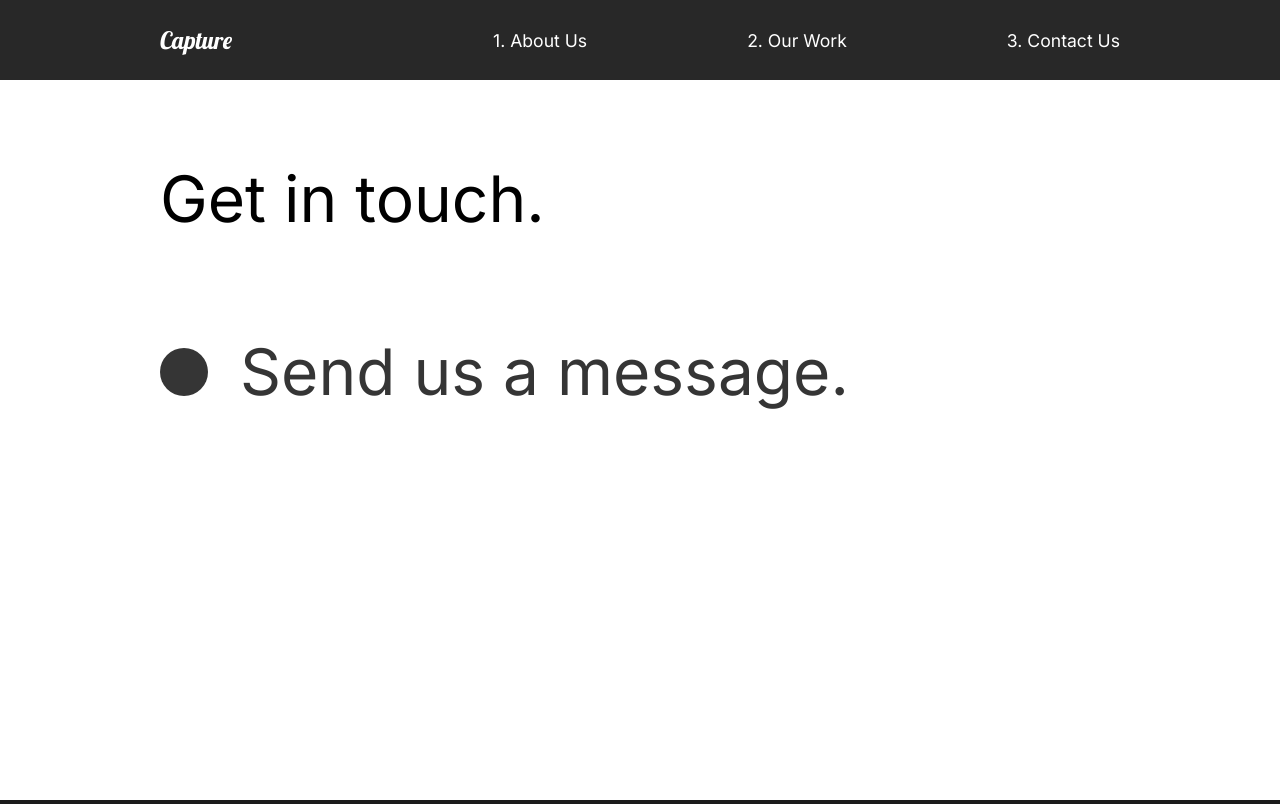
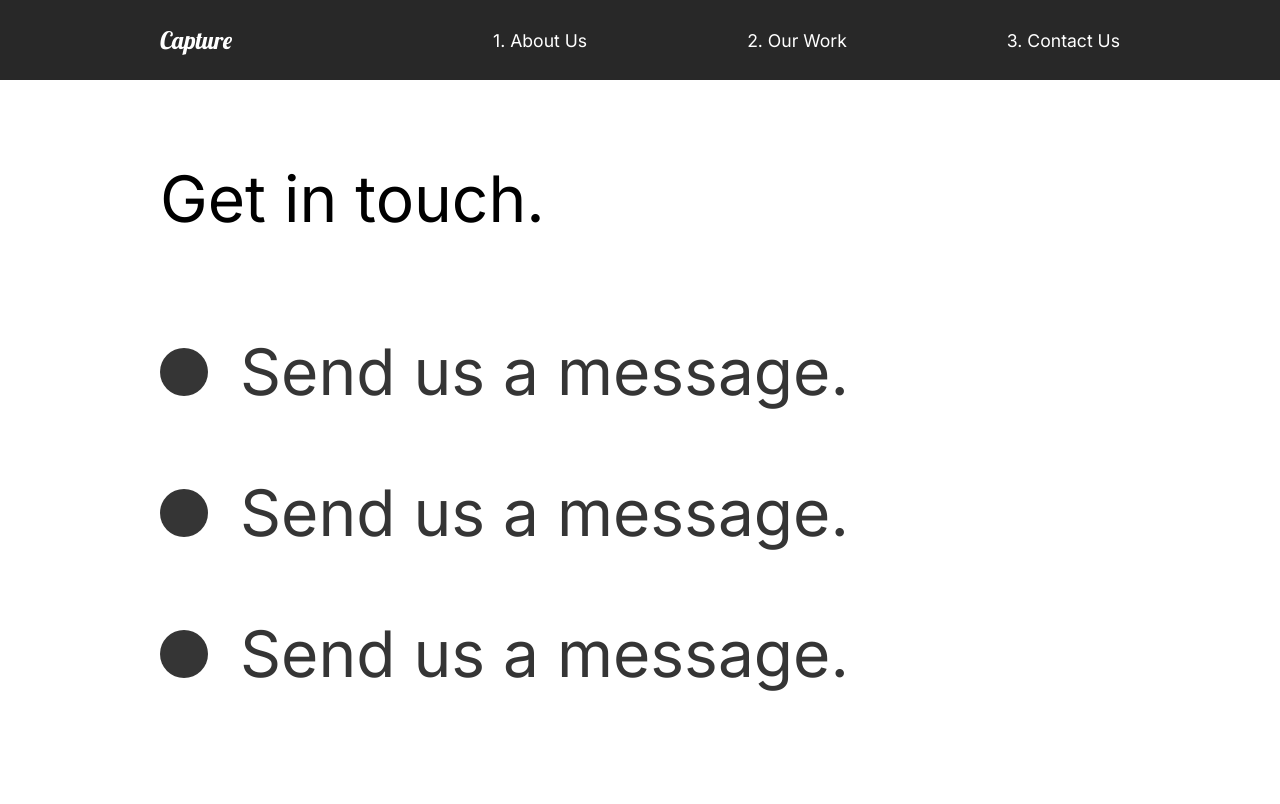
Before and after one commit to jos3ph-m/Capture, a React (Create React App) app: page /contact in a window 1280 px wide. Built offline with nearby package versions, Linux system fonts and the light colour scheme.

Commit message:
ContactUs - 3

```diff
--- a/src/pages/ContactUs.js
+++ b/src/pages/ContactUs.js
@@ -19,7 +19,15 @@ const ContactUs = () => {
         </Hide>
       </Title>
       <div>
-        <Social>
+        <Social variants={titleAnim}>
+          <Circle />
+          <h2>Send us a message.</h2>
+        </Social>
+        <Social variants={titleAnim}>
+          <Circle />
+          <h2>Send us a message.</h2>
+        </Social>
+        <Social variants={titleAnim}>
           <Circle />
           <h2>Send us a message.</h2>
         </Social>
```
Also changed, not shown: 1 other file (tests, documents, lock files or other folders).
